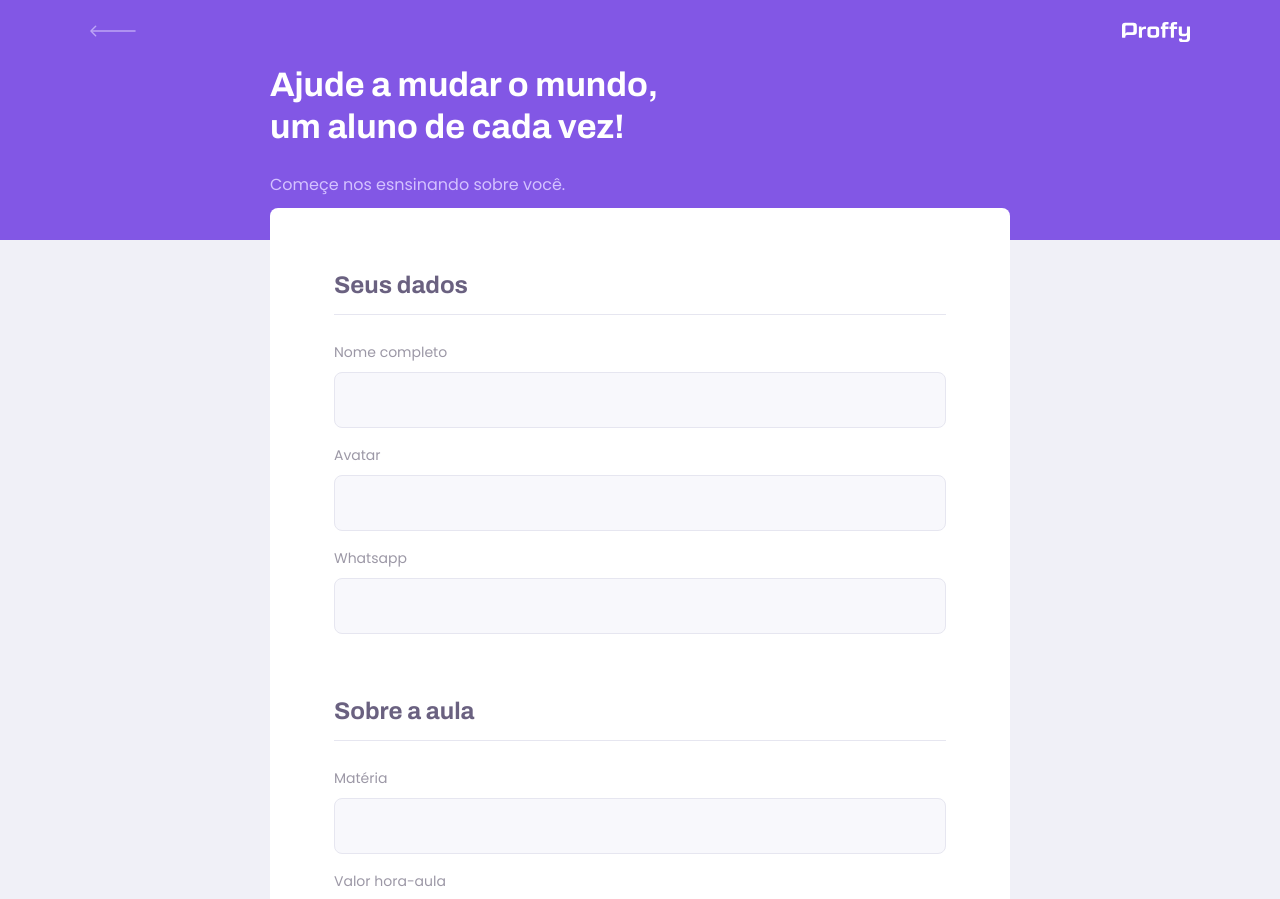
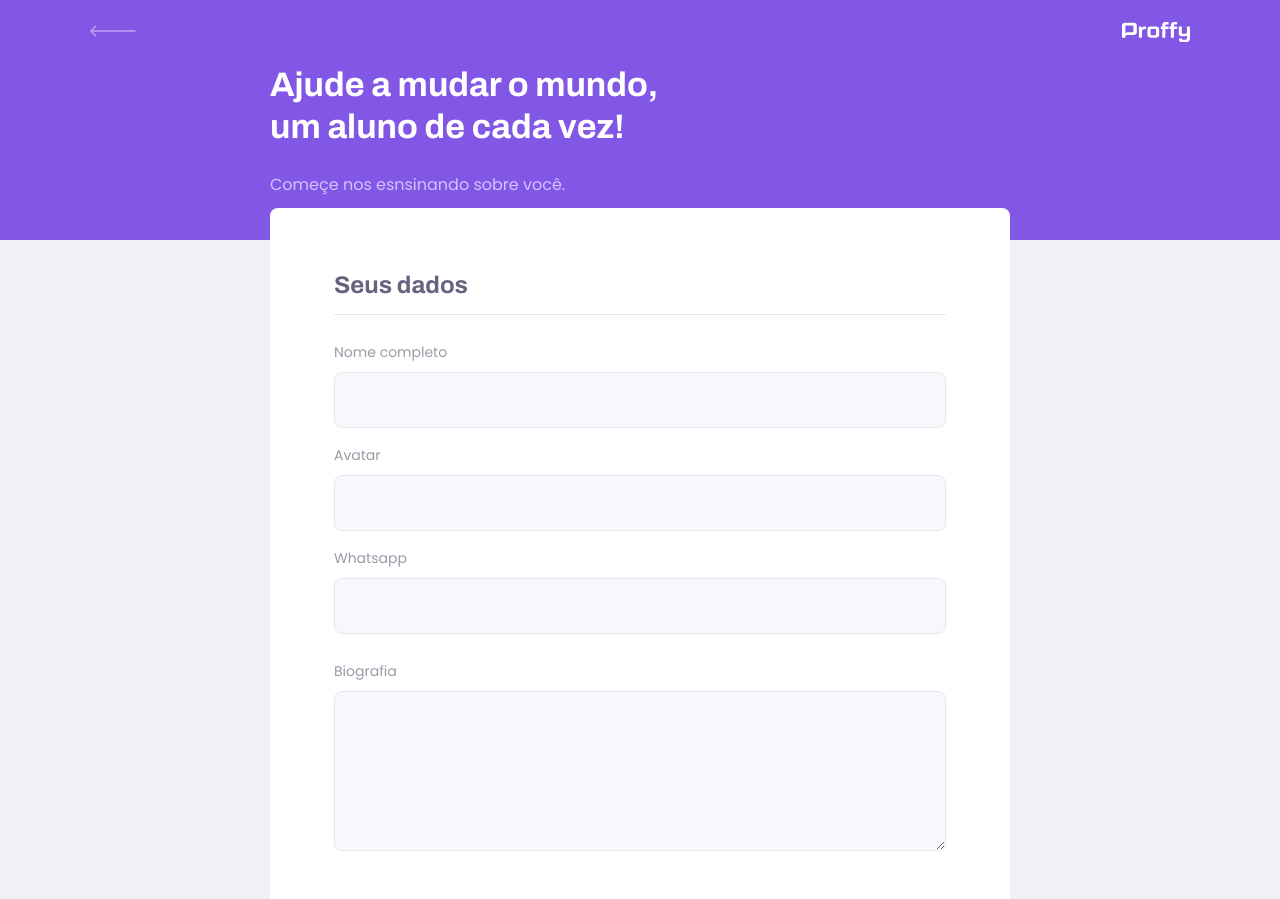
Before and after one commit to Joao-rangel/js-proffy, a React (Create React App) app: page /give-classes in a window 1280 px wide. Shown: the top 899 px of the page. Built offline with nearby package versions, Linux system fonts and the light colour scheme.

Commit message:
add textarea field

```diff
--- a/src/components/TeacherItem/styles.css
+++ b/src/components/TeacherItem/styles.css
@@ -60,7 +60,7 @@
 .teacher-item footer button {
   width: 20rem;
   height: 5.6rem;
-  background: var(--color-secundary);
+  background: var(--color-secondary);
   color: var(--color-button-text);
   border: 0;
   border-radius: 0.8rem;
@@ -73,7 +73,7 @@
 }
 
 .teacher-item footer button:hover {
-  background: var(--color-secundary-dark);
+  background: var(--color-secondary-dark);
 }
 
 @media (min-width: 700px) {
--- /dev/null
+++ b/src/components/Textarea/index.tsx
@@ -0,0 +1,19 @@
+import React, { TextareaHTMLAttributes } from 'react'
+
+import './styles.css'
+
+interface TextareaProps extends TextareaHTMLAttributes<HTMLTextAreaElement> { /* importa todas as propriedades de html */
+  label: string;
+  name: string;
+}
+
+const Textarea: React.FC<TextareaProps> = ({ label, name, ...rest }) => { /* era function Textarea() { | ...rest pega todas as propriedades e adiciona */
+  return (
+    <div className="textarea-block">
+      <label htmlFor={name}>{label}</label>
+      <textarea id={name} {...rest} />
+    </div>
+  )
+}
+
+export default Textarea
--- /dev/null
+++ b/src/components/Textarea/styles.css
@@ -0,0 +1,35 @@
+.textarea-block {
+  position: relative;
+}
+
+.textarea-block + .textarea-block { /* todo textarea-block depois do textarea-block */
+  margin-top: 1.4rem;
+}
+
+.textarea-block label {
+  font-size: 1.4rem;
+}
+
+.textarea-block textarea {
+  width: 100%;
+  height: 16rem;
+  min-width: 8rem;
+  margin-top: 0.8rem;
+  border-radius: 0.8rem;
+  background: var(--color-input-background);
+  border: 1px solid var(--color-line-in-white);
+  outline: 0;
+  padding: 1.2rem 1.6rem;
+  font: 1.6rem Archivo;
+}
+
+.textarea-block:focus-within::after { /* inserindo elemento no final (after) do textarea-block quando o inout dentro dele tiver com focus (focus-within) */
+  width: calc(100% - 3.2rem);
+  height: 2px;
+  content: '';
+  background: var(--color-primary-light);
+  position: absolute;
+  left: 1.6rem;
+  right: 1.6rem;
+  bottom: 7px;
+}
--- a/src/pages/Landing/styles.css
+++ b/src/pages/Landing/styles.css
@@ -67,7 +67,7 @@
 }
 
 .buttons-container a.give-classes {
-  background: var(--color-secundary);
+  background: var(--color-secondary);
 }
 
 .buttons-container a.study:hover { /* hover para alterar quando mouse passa sob o botão */
@@ -75,7 +75,7 @@
 }
 
 .buttons-container a.give-classes:hover {
-  background: var(--color-secundary-dark);
+  background: var(--color-secondary-dark);
 }
 
 .total-connections {
--- a/src/pages/TeacherForm/index.tsx
+++ b/src/pages/TeacherForm/index.tsx
@@ -5,6 +5,7 @@
 import './styles.css'
 
 import warningIcon from "../../assets/images/icons/warning.svg";
+import Textarea from '../../components/Textarea';
 
 function TeacherForm() {
   return (
@@ -21,6 +22,7 @@
           <Input name="name" label="Nome completo" />
           <Input name="avatar" label="Avatar" />
           <Input name="whatsapp" label="Whatsapp" />
+          <Textarea name="bio" label="Biografia" />
 
         </fieldset>
 
--- a/src/pages/TeacherForm/styles.css
+++ b/src/pages/TeacherForm/styles.css
@@ -36,6 +36,10 @@
   width: 100%;
   padding-bottom: 1.6rem;
   border-bottom: 1px solid var(--color-line-in-white);
+}
+
+#page-teacher-form main fieldset .input-block + .textarea-block {
+  margin-top: 2.4rem;
 }
 
 #page-teacher-form main label {
```
